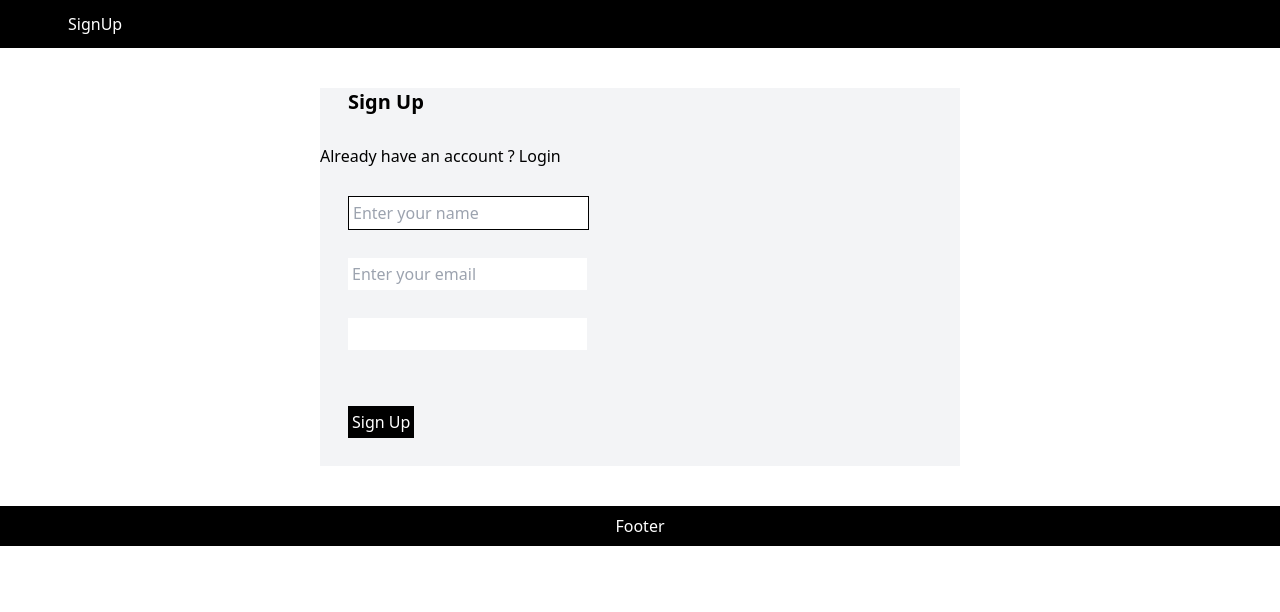
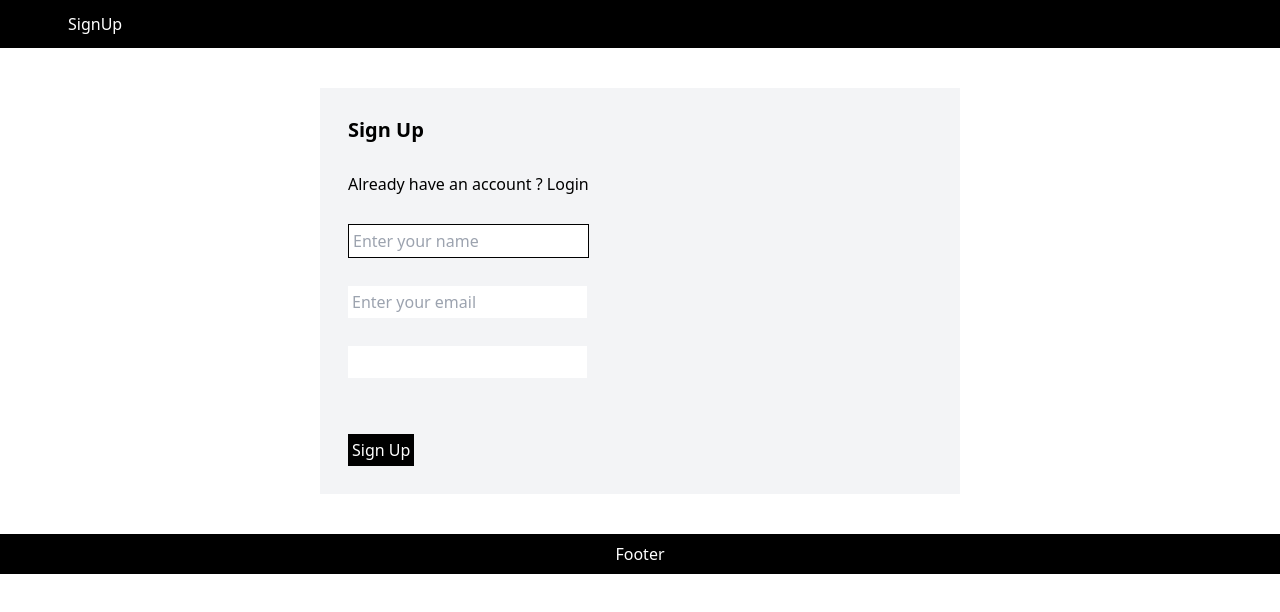
Before and after one commit to toffee-k21/e-com-dash, a React (Create React App) app in the folder front-end/: page /sign in a window 1280 px wide. Shown: the top 612 px of the page. Built offline with nearby package versions, Linux system fonts and the light colour scheme.

Commit message:
Form Ui update

```diff
--- a/front-end/src/components/Nav.js
+++ b/front-end/src/components/Nav.js
@@ -34,7 +34,7 @@ const Nav = () => {
           </li>
           </>:<div></div>}
           <li className="p-1 m-2">
-          {auth? <div onClick={handleLogout}>LogOut({JSON.parse(auth).name})</div>:<Link to="/sign">SignUp</Link>}
+          {auth? <div className="cursor-pointer" onClick={handleLogout}>LogOut({JSON.parse(auth).name})</div>:<Link to="/sign">SignUp</Link>}
           </li>
         </ul>
       </nav>
--- a/front-end/src/pages/Sign.js
+++ b/front-end/src/pages/Sign.js
@@ -57,9 +57,9 @@ navigate("/")
 
   return (
     <div className='m-auto w-1/2 bg-gray-100 my-10'>
-        <h1 className='text-xl font-semibold m-7'>{isSignUp?"Sign Up":"Login"}</h1>
-        <div>
-        <div onClick={switchLogSign}>{isSignUp?"Already have an account ? Login" :"Create a new account"}</div>
+        <div className='my-10'>
+        <h1 className='text-xl font-semibold m-7 pt-7'>{isSignUp?"Sign Up":"Login"}</h1>
+        <div className='m-7 cursor-pointer' onClick={switchLogSign}>{isSignUp?"Already have an account ? Login" :"Create a new account? Click"}</div>
           {isSignUp?  <input name="name" value={name} onChange={(e)=>setName(e.target.value)} className='border-[1px] border-black p-1 m-7 block' placeholder='Enter your name' type="text"/>:<div></div>}
             <input name="email" onChange={(e)=>setEmail(e.target.value)} className='p-1 m-7 block' placeholder='Enter your email' type="email"/>
             <input name="password" onChange={(e)=>setPassword(e.target.value)}className='p-1 m-7 block' password="Enter your password" type="password"/>
```
